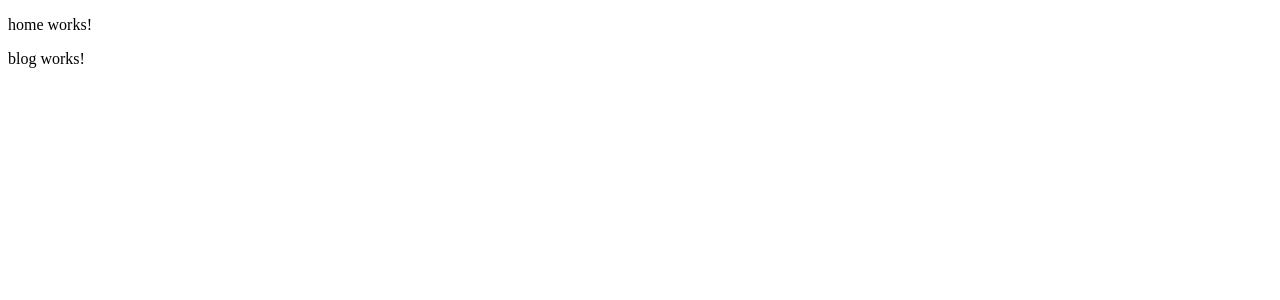
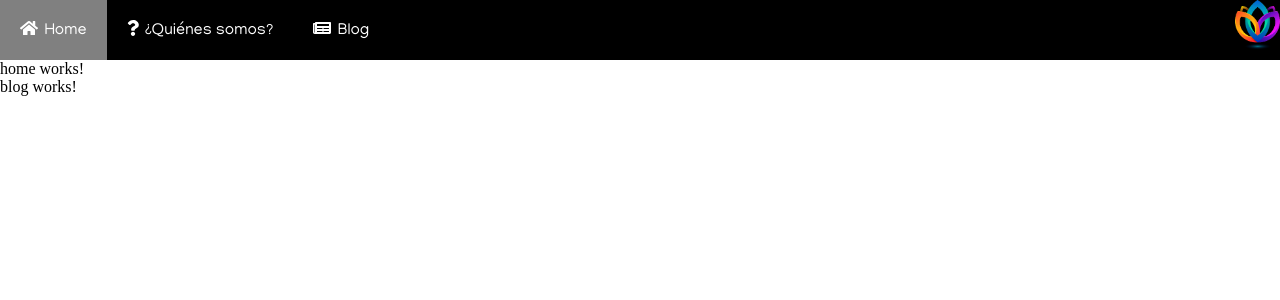
Before and after one commit to artmcel/prueba-1, an Angular app: page /blog in a window 1280 px wide. Shown: the top 300 px of the page. Built offline with nearby package versions, Linux system fonts and the light colour scheme.

Commit message:
se creo el navbar y configuramos estilos

```diff
--- a/src/app/app.component.html
+++ b/src/app/app.component.html
@@ -1,3 +1,4 @@
+<app-navbar></app-navbar>
 <app-home></app-home>
 
 <router-outlet></router-outlet>
--- a/src/app/app.module.ts
+++ b/src/app/app.module.ts
@@ -6,13 +6,15 @@ import { AppComponent } from './app.component';
 import { HomeComponent } from './pages/home/home.component';
 import { QuienesComponent } from './pages/quienes/quienes.component';
 import { BlogComponent } from './pages/blog/blog.component';
+import { NavbarComponent } from './pages/navbar/navbar.component';
 
 @NgModule({
   declarations: [
     AppComponent,
     HomeComponent,
     QuienesComponent,
-    BlogComponent
+    BlogComponent,
+    NavbarComponent
   ],
   imports: [
     BrowserModule,
--- /dev/null
+++ b/src/app/pages/navbar/navbar.component.css
@@ -0,0 +1,52 @@
+.navbar {
+  font-family: 'Manjari', sans-serif;
+  background: black;
+  width: 100%;
+  position: sticky;
+  z-index: 100%;
+}
+nav {
+  float: left;
+}
+
+nav ul {
+  list-style: none;
+  overflow: hidden;
+}
+
+nav ul li {
+  float: left;
+}
+
+nav ul li a {
+  display: block;
+  padding: 20px;
+  color: #fff;
+  text-decoration: none;
+}
+
+nav ul li:hover {
+  background: grey;
+}
+
+nav img {
+  width: auto;
+  height: 50px;
+  float: right;
+}
+
+@media screen and (max-width: 600px) {
+  nav img {
+    float: left;
+  }
+  nav ul li a {
+    float: right;
+  }
+  .nombre {
+    display: none;
+  }
+}
+
+.icon {
+  margin-right: .40rem;
+}
--- /dev/null
+++ b/src/app/pages/navbar/navbar.component.html
@@ -0,0 +1,32 @@
+<nav class="navbar">
+  <ul>
+    <li>
+      <a routerLink="/home">
+        <span class="icon is-small">
+          <i class="fas fa-home"></i>
+        </span>
+        <span class="nombre">Home</span>
+      </a>
+    </li>
+
+    <li>
+      <a routerLink="/quienes-somos">
+        <span class="icon is-small">
+          <i class="fas fa-question"></i>
+        </span>
+        <span class="nombre">¿Quiénes somos?</span>
+      </a>
+    </li>
+
+    <li>
+      <a routerLink="/blog">
+        <span class="icon is-small">
+          <i class="fas fa-newspaper"></i>
+        </span>
+        <span class="nombre">Blog</span>
+      </a>
+    </li>
+
+    <img src="../../../assets/img/2517507.png" alt="">
+  </ul>
+</nav>
--- /dev/null
+++ b/src/app/pages/navbar/navbar.component.ts
@@ -0,0 +1,15 @@
+import { Component, OnInit } from '@angular/core';
+
+@Component({
+  selector: 'app-navbar',
+  templateUrl: './navbar.component.html',
+  styleUrls: ['./navbar.component.css']
+})
+export class NavbarComponent implements OnInit {
+
+  constructor() { }
+
+  ngOnInit() {
+  }
+
+}
--- a/src/index.html
+++ b/src/index.html
@@ -6,7 +6,7 @@
   <base href="/">
 
   <meta name="viewport" content="width=device-width, initial-scale=1">
-  <link rel="icon" type="image/x-icon" href="favicon.ico">
+  <link rel="icon" type="image/x-icon" href="./assets/img/2517507.png">
   <link href="https://fonts.googleapis.com/css?family=Manjari&display=swap" rel="stylesheet">
   <script defer src="https://use.fontawesome.com/releases/v5.3.1/js/all.js"></script>
 </head>
--- a/src/styles.css
+++ b/src/styles.css
@@ -1 +1,9 @@
 /* You can add global styles to this file, and also import other style files */
+* {
+  padding: 0;
+  margin: 0;
+}
+
+.container {
+  margin-top: 15px;
+}
```
Also changed, not shown: src/assets/img/2517507.png (added).
